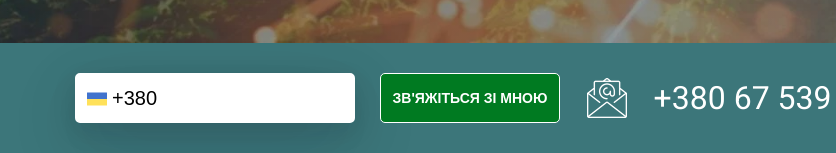
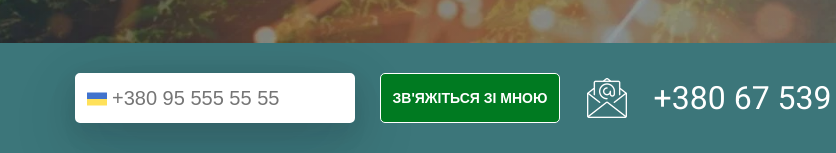
Before and after one commit to BohdanNeskorozhenyy/agro_expert, a plain HTML site: page index.html in a window 1280 px wide. Shown: the part 5868-6021 px from the top of the page, 0-836 px from the left. Drawn offline with nearby package versions, Linux system fonts and the light colour scheme.

Commit message:
change input

```diff
--- a/index.html
+++ b/index.html
@@ -223,7 +223,7 @@
          <div class="container">
             <div class="footer__inner">
                <form class="footer__form">
-                  <input required class="form-section__tell form-section__input footer__input-tel"  oninput="this.value = this.value.replace(/[^0-9 +]/g, '').replace(/(\..*)\./g, '$1');" value="+380" pattern=".{13,13}" maxlength="13" type="tel" >
+                  <input required class="form-section__tell form-section__input footer__input-tel"  oninput="this.value = this.value.replace(/[^0-9 +]/g, '').replace(/(\..*)\./g, '$1');"  placeholder="+380 95 555 55 55" pattern=".{10,10}" maxlength="10" type="tel" >
                   <button type="submit" class="footer__form-btn">ЗВ'ЯЖІТЬСЯ ЗІ МНОЮ</button>
                </form>
                <a class="footer__email-link" href="mailto:d.hlushko@agro-e.com.ua" ></a>
```
